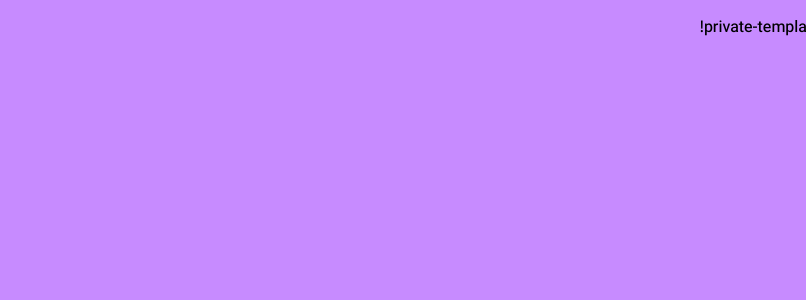
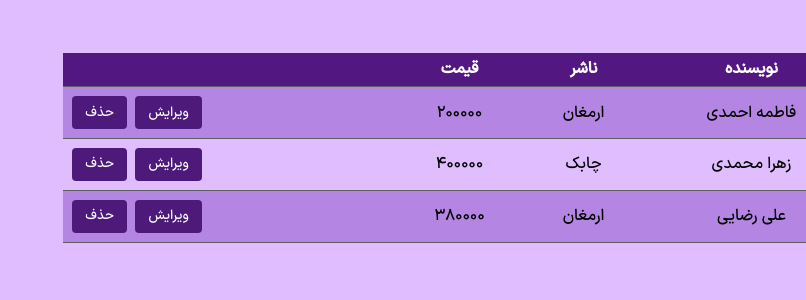
Before and after one commit to varmaziari/library-app, an Angular app: page /private/books in a window 1280 px wide. Shown: the top 300 px of the page, without its empty margins (474-1280 px from the left). Built offline with nearby package versions, Linux system fonts and the light colour scheme; sample sign-in values are in the browser's storage.

Commit message:
books is level1

```diff
--- a/src/app/+private/+pages/books-page/books-page.css
+++ b/src/app/+private/+pages/books-page/books-page.css
@@ -0,0 +1,59 @@
+table{
+    width: 100%;
+    border-collapse: collapse;
+    text-align: center;
+}
+
+tr{
+    border-bottom: 1px solid rgb(93, 93, 93);
+}
+
+tr:nth-last-of-type(2n+1){
+    background-color: rgba(103, 32, 179, 0.355)
+}
+
+td,th{
+    padding: 0.3em;
+}
+
+td:last-of-type{
+    text-align: left;
+}
+
+th{
+    background-color: rgb(83, 23, 129);
+    color: white;
+}
+
+button{
+    background-color: #4d1a7c;;
+    color: white;
+    border: none;
+    padding: 0.5em 1em;
+    border-radius: 0.3em;
+    margin: 0.3em;
+}
+
+.layer{
+    box-sizing: border-box;
+    min-height: 40vh;
+    width: 300px;
+    margin: 12em 32em;
+    padding: 1em;
+    background-color: #7d599f50;
+    border-radius: 0.4em;
+
+}
+
+label{
+    margin: 0.5em 0;
+}
+
+input{
+    display: block;
+    width: 90%;
+    border-radius: 0.5em;
+    border:0;
+    margin: 0.5em 0;
+    padding: 0.5em;
+}
--- a/src/app/+private/+pages/books-page/books-page.html
+++ b/src/app/+private/+pages/books-page/books-page.html
@@ -1 +1,62 @@
-<p>books-page works!</p>
+@if (state=='list') {
+<div>
+    <button (click)="add()">افزودن</button>
+</div>
+<table>
+    <thead>
+        <tr>
+            <th>شناسه</th>
+            <th>عنوان</th>
+            <th>نویسنده</th>
+            <th>ناشر</th>
+            <th>قیمت</th>
+            <th></th>
+        </tr>
+    </thead>
+    <tbody>
+        @for (book of data; track $index) {
+        <tr>
+            <td>{{book.id}}</td>
+            <td>{{book.title}}</td>
+            <td>{{book.writer}}</td>
+            <td>{{book.publisher}}</td>
+            <td>{{book.price}}</td>
+            <td>
+                <button>ویرایش</button>
+                <button>حذف</button>
+            </td>
+        </tr>
+        }
+    </tbody>
+</table>
+}
+@else{
+<form (ngSubmit)="save()">
+    <div class="layer">
+        <div>
+            <label for="id">شناسه</label>
+            <input [(ngModel)]="item.id" type="number" id="id" name="id" placeholder="شناسه">
+        </div>
+        <div>
+            <label for="title">عنوان</label>
+            <input [(ngModel)]="item.title" type="text" id="title" name="title" placeholder="عنوان">
+        </div>
+        <div>
+            <label for="writer">نویسنده</label>
+            <input [(ngModel)]="item.writer" type="text" id="writer" name="writer" placeholder="نویسنده">
+        </div>
+        <div>
+            <label for="publisher">ناشر</label>
+            <input [(ngModel)]="item.publisher" type="text" id="publisher" name="publisher" placeholder="ناشر">
+        </div>
+        <div>
+            <label for="price">قیمت</label>
+            <input [(ngModel)]="item.price" type="number" id="price" name="price" placeholder="قیمت">
+        </div>
+        <div>
+            <button type="submit">تایید</button>
+            <button (click)="cancel()" type="button">انصراف</button>
+        </div>
+    </div>
+</form>
+}
--- a/src/app/+private/+pages/books-page/books-page.ts
+++ b/src/app/+private/+pages/books-page/books-page.ts
@@ -1,11 +1,46 @@
-import { Component } from '@angular/core';
+import { Component, inject, OnInit } from '@angular/core';
+import { BooksService } from './books-service';
+import { FormsModule } from '@angular/forms';
 
 @Component({
   selector: 'app-books-page',
-  imports: [],
+  imports: [FormsModule],
   templateUrl: './books-page.html',
   styleUrl: './books-page.css',
 })
-export class BooksPage {
-
+export class BooksPage implements OnInit {
+  booksService = inject(BooksService);
+  data: bookItem[] = []
+  state: string = 'list';
+  item: bookItem = {
+    id: 0,
+    title: '',
+    writer: '',
+    publisher: '',
+    price: 0
+  };
+  save() {
+    this.booksService.add(this.item);
+    this.refreshData();
+    this.state='list'
+  }
+  refreshData() {
+    this.data = this.booksService.list();
+  }
+  cancel() {
+    this.state = 'list'
+  }
+  ngOnInit(): void {
+    this.refreshData();
+  }
+  add() {
+    this.state = "add"
+  }
 }
+export interface bookItem {
+  id: number;
+  title: string;
+  writer: string;
+  publisher: string;
+  price: number;
+}
--- /dev/null
+++ b/src/app/+private/+pages/books-page/books-service.ts
@@ -0,0 +1,21 @@
+import { Injectable } from '@angular/core';
+import { bookItem } from './books-page';
+
+@Injectable({
+  providedIn: 'root',
+})
+export class BooksService {
+    private data:bookItem[]=[
+      {id:1,title:'مدار منطقی', writer:'فاطمه احمدی', publisher:'ارمغان', price:200000},
+      {id:2,title:'مدار منطقی', writer:'زهرا محمدی', publisher:'چابک', price:400000},
+      {id:3,title:'مدار منطقی', writer:'علی رضایی', publisher:'ارمغان', price:380000},
+    ];
+
+    list(){
+      return [...this.data];
+    }
+
+    add(book:bookItem) {
+      this.data.push(book);
+  }
+}
--- a/src/app/+private/+pages/private-template/private-template.css
+++ b/src/app/+private/+pages/private-template/private-template.css
@@ -0,0 +1,28 @@
+.sidebar{
+    box-sizing: border-box;
+    background-color: #31144b;
+    width: 150px;
+    height: 100vh;
+    font-size: large;
+    position: fixed;
+    top: 0;
+    right: 0;
+}
+.sidebar a{
+    color: white;
+    text-decoration: none;
+    display: block;
+    cursor: pointer;
+    padding: 1.2em 2em;
+    border-radius: 0.2em;
+}
+
+.sidebar a:hover{
+    background-color: rgb(191, 136, 255);
+    color: black;
+}
+.content{
+    margin-right: 170px;
+    margin-top: 0.5em;
+    padding: 0.2em;
+}
--- a/src/app/+private/+pages/private-template/private-template.html
+++ b/src/app/+private/+pages/private-template/private-template.html
@@ -1 +1,11 @@
-<p>private-template works!</p>
+<div class="sidebar">
+    <a routerLink="dashboard">داشبورد</a>
+    <a routerLink="books">کتاب ها</a>
+    <a routerLink="members">اعضا</a>
+    <a routerLink="borrows">امانات</a>
+    <a routerLink="reports">گزارشات</a>
+    <a (click)="logout()">خروج</a>
+</div>
+<div class="content">
+    <router-outlet></router-outlet>
+</div>
--- a/src/app/+private/+pages/private-template/private-template.ts
+++ b/src/app/+private/+pages/private-template/private-template.ts
@@ -1,11 +1,18 @@
-import { Component } from '@angular/core';
+import { Component, inject } from '@angular/core';
+import { Router, RouterLink, RouterOutlet } from "@angular/router";
 
 @Component({
   selector: 'app-private-template',
-  imports: [],
+  imports: [RouterLink, RouterOutlet],
   templateUrl: './private-template.html',
   styleUrl: './private-template.css',
 })
 export class PrivateTemplate {
+  router=inject(Router)
+  logout() {
+    sessionStorage.clear();
+    localStorage.removeItem('token');
+    this.router.navigateByUrl('/login')
+  }
 
 }
--- a/src/app/+public/+pages/login-page/login-page.ts
+++ b/src/app/+public/+pages/login-page/login-page.ts
@@ -18,6 +18,10 @@ export class LoginPage {
   message:string='';
   check(){
     if (this.loginform.username=='admin' && this.loginform.password=='admin') {
+      sessionStorage.setItem('token', 'dfgdghvbvtg#525adf@sf')
+      if (this.loginform.remember==true) {
+        localStorage.setItem('token', 'dfgdghvbvtg#525adf@sf')
+      }
       this.router.navigateByUrl('/private')
     }
     else {
--- /dev/null
+++ b/src/app/+shared/private-guard.ts
@@ -0,0 +1,15 @@
+import { inject } from '@angular/core';
+import { CanActivateFn, Router } from '@angular/router';
+
+export const privateGuard: CanActivateFn = (route, state) => {
+  if(sessionStorage.getItem('token')){
+    return true;
+  }
+  if (localStorage.getItem('token')) {
+    sessionStorage.setItem('token', localStorage.getItem('token')??'');
+    return true;
+  }
+  const router = inject(Router);
+router.navigateByUrl('/login');
+  return false;
+};
--- a/src/app/app.routes.ts
+++ b/src/app/app.routes.ts
@@ -6,10 +6,11 @@ import { BooksPage } from './+private/+pages/books-page/books-page';
 import { MembersPage } from './+private/+pages/members-page/members-page';
 import { BorrowsPage } from './+private/+pages/borrows-page/borrows-page';
 import { ReportsPage } from './+private/+pages/reports-page/reports-page';
+import { privateGuard } from './+shared/private-guard';
 
 export const routes: Routes = [
     {path:'login', component:LoginPage},
-    {path:'private', component:PrivateTemplate, children:[
+    {path:'private', canActivate:[privateGuard] , component:PrivateTemplate, children:[
         {path:'dashboard',component:DashboardPage},
         {path:'books',component:BooksPage},
         {path:'members',component:MembersPage},
--- a/src/styles.css
+++ b/src/styles.css
@@ -1,7 +1,7 @@
 /* You can add global styles to this file, and also import other style files */
 body{
     margin: 0;
-    background-color: rgba(178, 95, 255, 0.721);
+    background-color: rgba(211, 164, 255, 0.721);
 }
 @font-face {
     font-family: persian;
```
Also changed, not shown: 2 other files (tests, documents, lock files or other folders).
